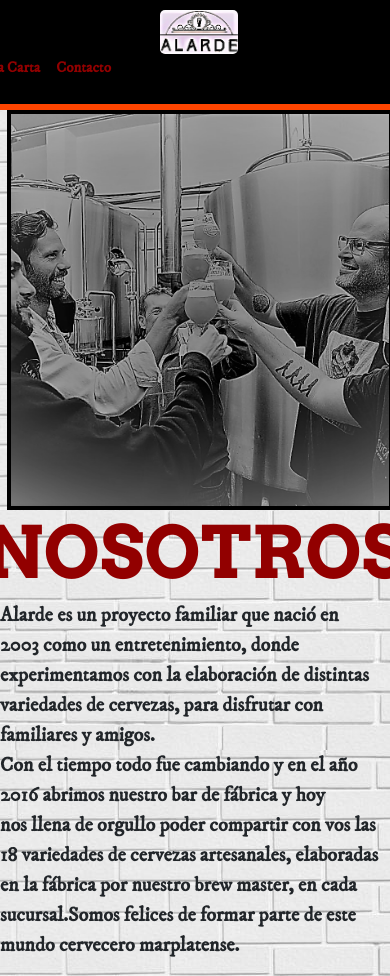
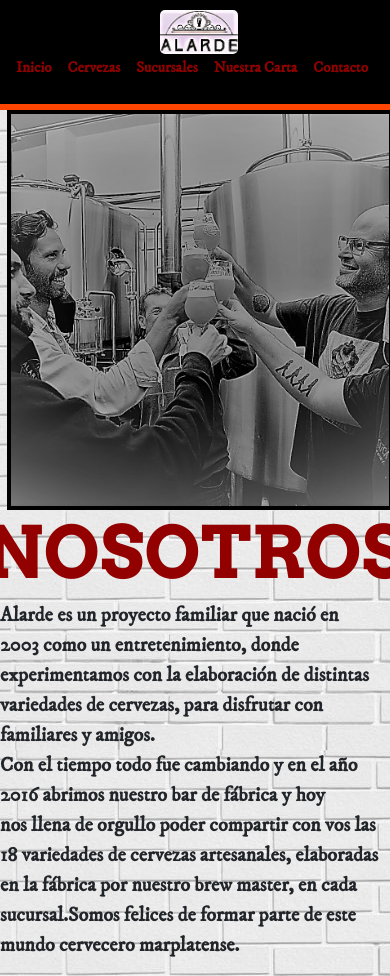
Before and after one commit to victoriaregolo/alarde.aranda.lucas, a plain HTML site: page index.html in a window 390 px wide. Shown: the top 976 px of the page. Drawn offline with nearby package versions, Linux system fonts and the light colour scheme; files whose address does not match are found by name; a web font is replaced by a local one.

Commit message:
overflow

```diff
--- a/css/styles.css
+++ b/css/styles.css
@@ -1268,8 +1268,9 @@ footer {
     list-style-type: none;
     margin: 2px 5px 0px -250px;
     display: flex;
-    justify-content: flex-end;
+    justify-content: center;
     width: 100% !important;
+    margin-left:7px !important;
   }
   .classNavLi {
     font-size: 15px;
```
Also changed, not shown: pages/contacto.html (+1 -1 lines).
